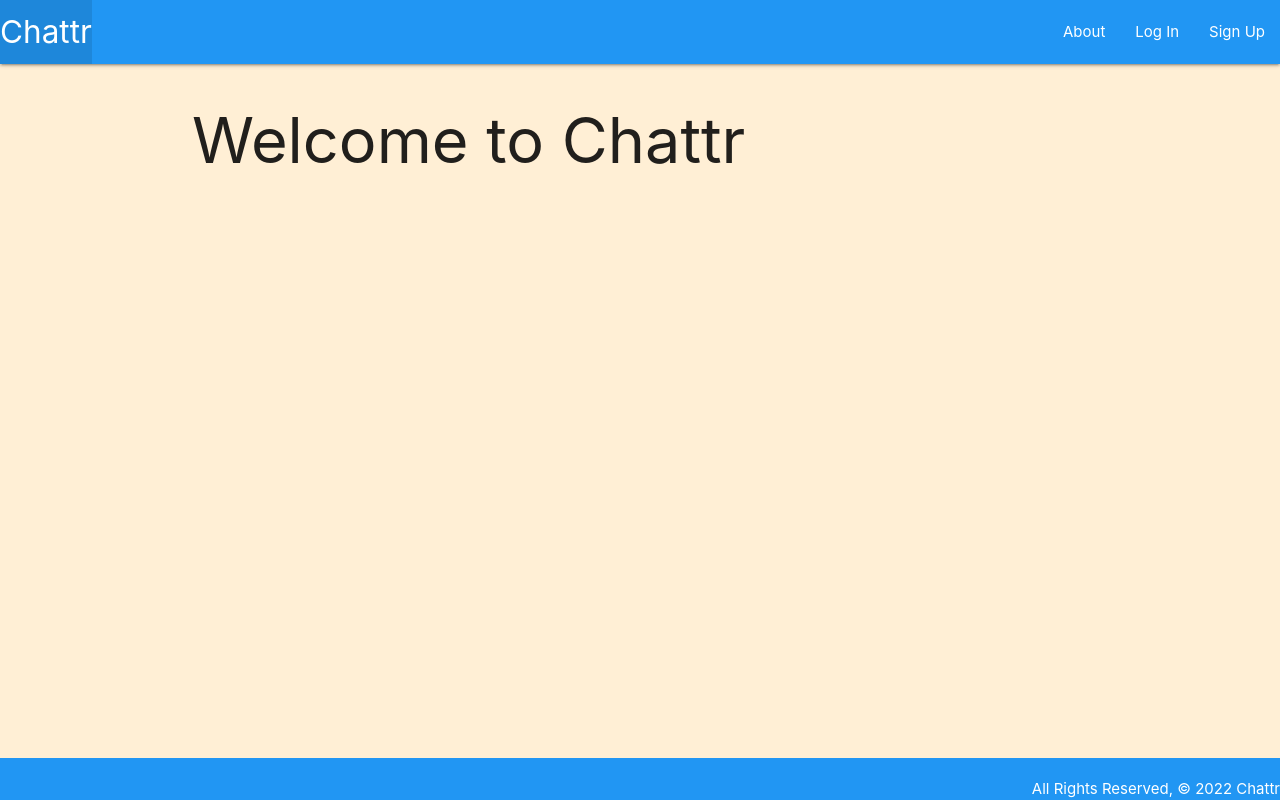
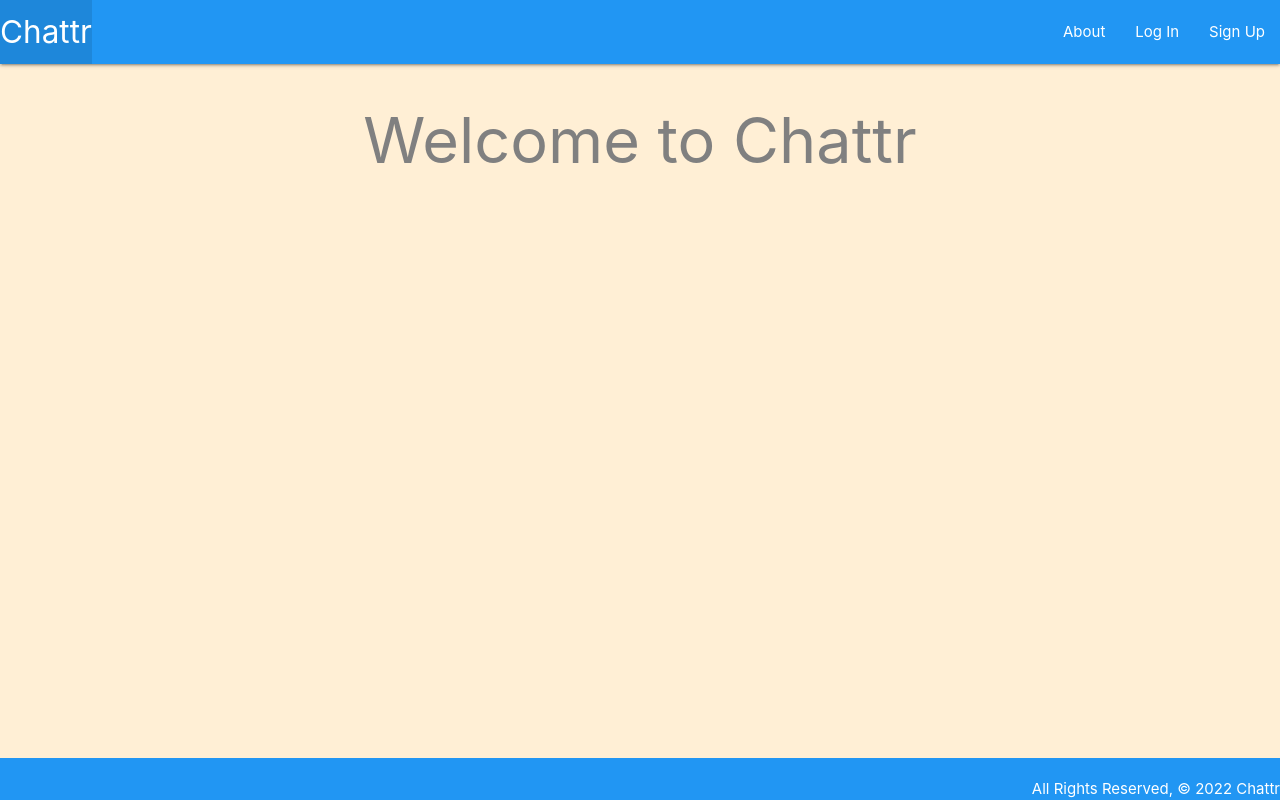
Before and after one commit to drew-anello/chattr3, a Django app: page / in a window 1280 px wide. Run offline with Django 4.2, Linux system fonts and the light colour scheme.

Commit message:
Update style.css

```diff
--- a/main_app/static/css/style.css
+++ b/main_app/static/css/style.css
@@ -4,6 +4,7 @@ body {
     min-height: 100vh;
     flex-direction: column;
     background-color: papayawhip;
+    text-align: center;
   }
 
   main {
@@ -14,3 +15,6 @@ body {
     padding-top: 0;
     text-align: right;
   }
+  h1 {
+     color: gray;
+}
```
